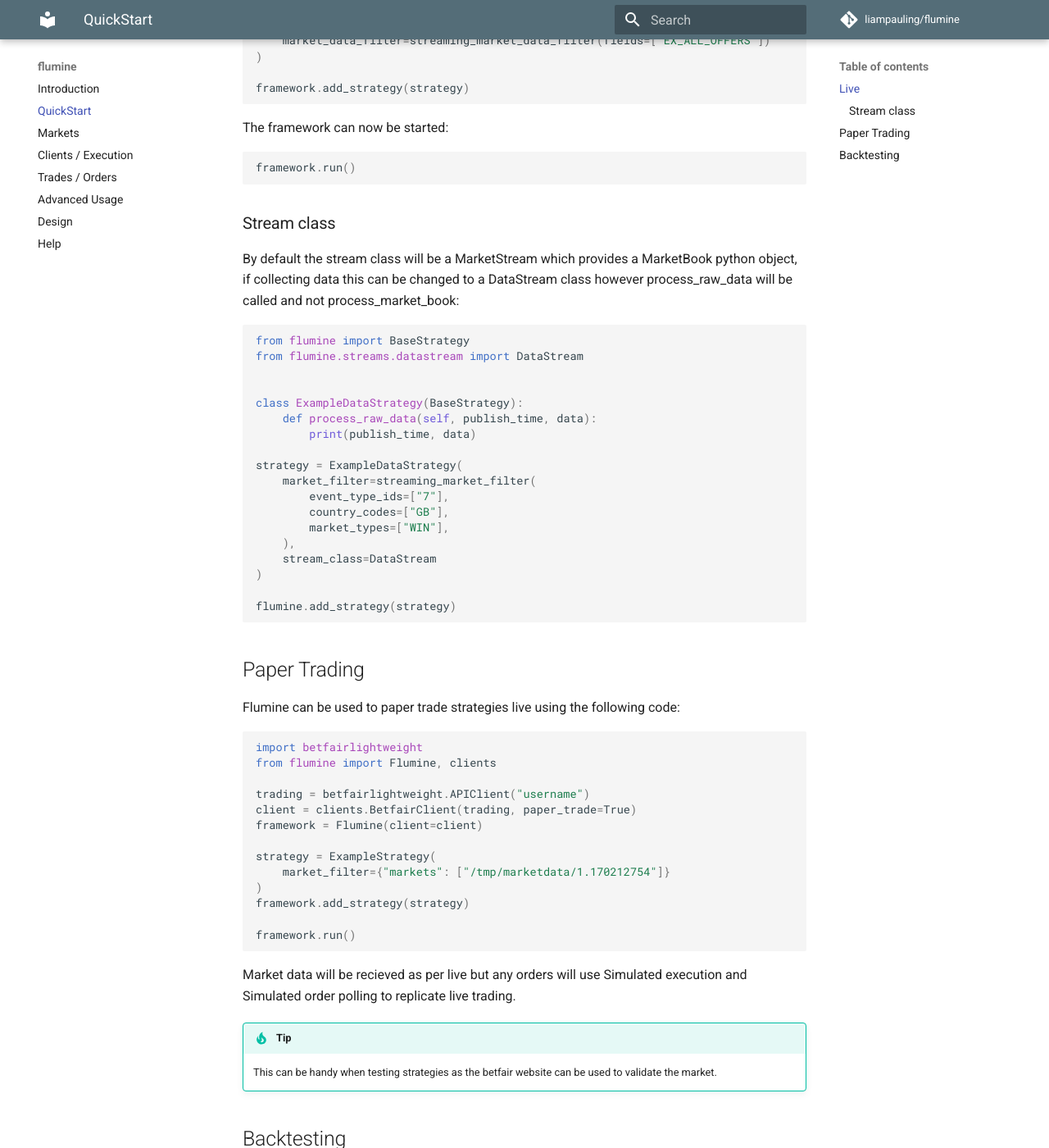
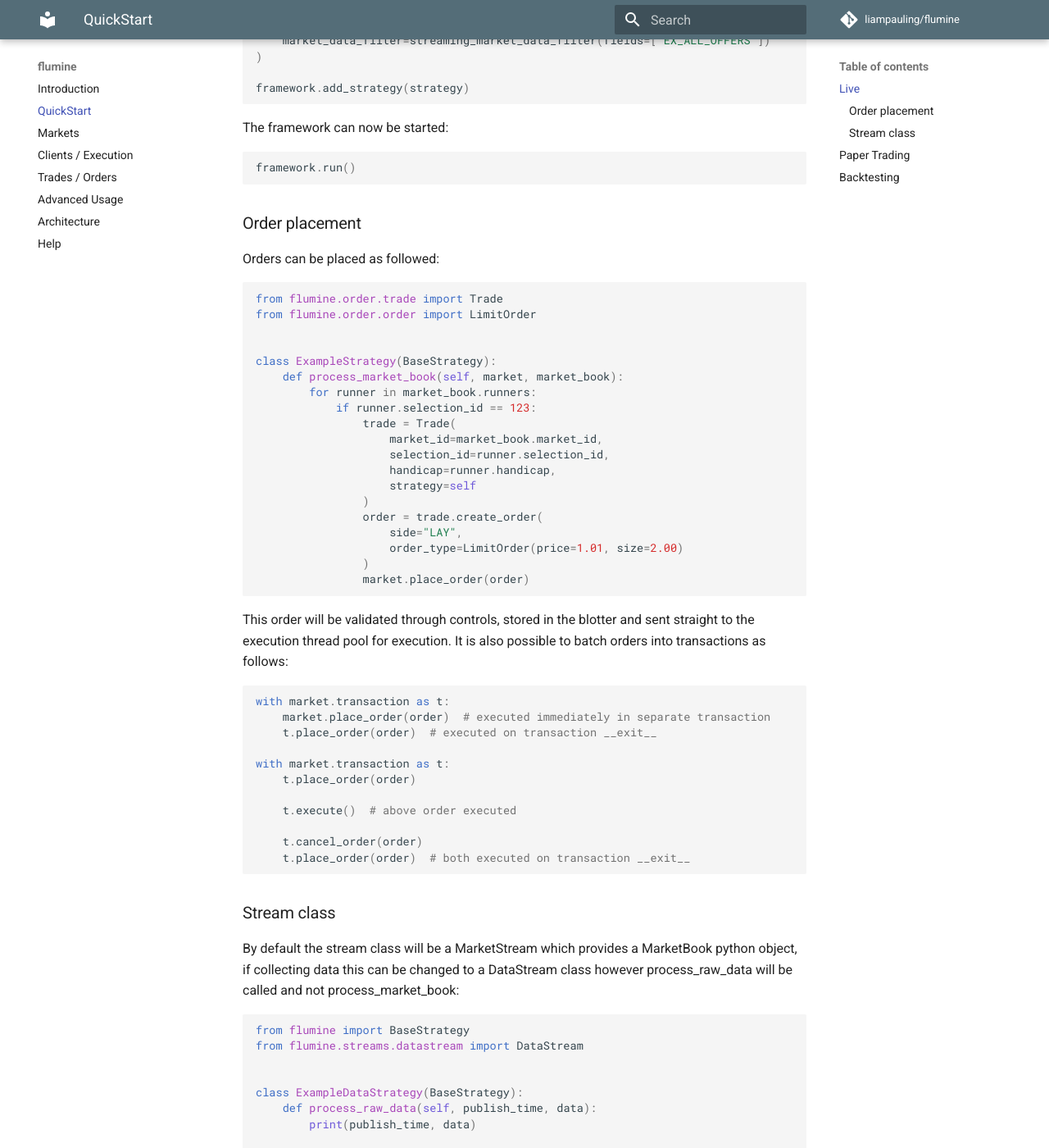
Before and after one commit to betcode-org/flumine, an MkDocs documentation site: the page built from docs/quickstart.md, in a window 1280 px wide and 1400 px high, scrolled down 1308 px. Shown: the whole window at 82% size. Built offline with MkDocs 1.6.1 and Material for MkDocs 9.7.7, drawn with Linux system fonts in a browser that asks for light colours; comment, search, counter and statistics services are not loaded.

Commit message:
docs update

````diff
--- a/docs/quickstart.md
+++ b/docs/quickstart.md
@@ -65,6 +65,48 @@
 
 ```python
 framework.run()
+```
+
+### Order placement
+
+Orders can be placed as followed:
+
+```python
+from flumine.order.trade import Trade
+from flumine.order.order import LimitOrder
+
+
+class ExampleStrategy(BaseStrategy):
+    def process_market_book(self, market, market_book):
+        for runner in market_book.runners:
+            if runner.selection_id == 123:
+                trade = Trade(
+                    market_id=market_book.market_id,
+                    selection_id=runner.selection_id,
+                    handicap=runner.handicap,
+                    strategy=self
+                )
+                order = trade.create_order(
+                    side="LAY",
+                    order_type=LimitOrder(price=1.01, size=2.00)
+                )
+                market.place_order(order)
+```
+
+This order will be validated through controls, stored in the blotter and sent straight to the execution thread pool for execution. It is also possible to batch orders into transactions as follows:
+
+```python
+with market.transaction as t:
+    market.place_order(order)  # executed immediately in separate transaction
+    t.place_order(order)  # executed on transaction __exit__
+
+with market.transaction as t:
+    t.place_order(order)
+
+    t.execute()  # above order executed
+
+    t.cancel_order(order)
+    t.place_order(order)  # both executed on transaction __exit__
 ```
 
 ### Stream class
--- a/mkdocs.yml
+++ b/mkdocs.yml
@@ -19,7 +19,7 @@
     - Clients / Execution: 'execution.md'
     - Trades / Orders: 'trades.md'
     - Advanced Usage: 'advanced.md'
-    - Design: 'design.md'
+    - Architecture: 'architecture.md'
     - Help: 'help.md'
 
 markdown_extensions:
````
Also changed, not shown: docs/advanced.md (+1 -9 lines), docs/architecture.md (renamed from docs/design.md).
